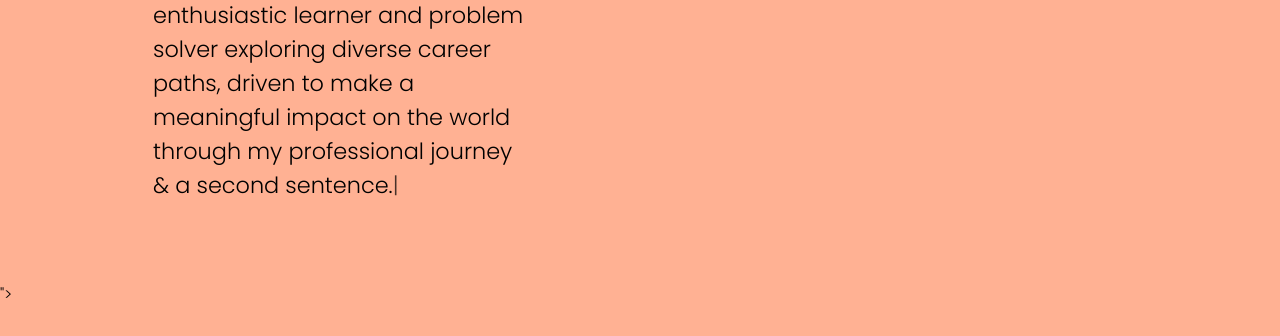
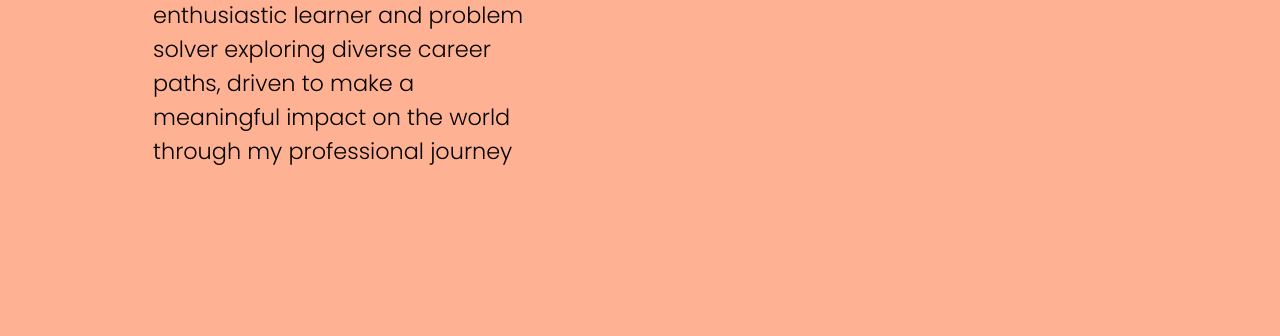
Before and after one commit to kaivalyakhairnar43/kaivalyakhairnar43.github.io, a plain HTML site: page index.html in a window 1280 px wide. Shown: the part 216-552 px from the top of the page. Drawn offline with nearby package versions, Linux system fonts and the light colour scheme.

Commit message:
Update index.html

```diff
--- a/index.html
+++ b/index.html
@@ -106,7 +106,6 @@
                     exploring diverse career paths, driven to make a meaningful impact on the world through my
                     professional journey
                 </p>
-                <span id="element"></span>
             </div>
             <div class="rightsection">
                 <img src="Images/pdi.png" alt="">
@@ -117,14 +116,6 @@
             <div class="intro"></div>
         </section>
     </main>
-    <script src="https://unpkg.com/typed.js@2.0.16/dist/typed.umd.js"></script>">
-    <script>
-        var typed = new Typed('#element', {
-          strings: ['<i>First</i> sentence.', '&amp; a second sentence.'],
-          typeSpeed: 50,
-        });
-      </script>
-
 </body>
 
 </html>
```
